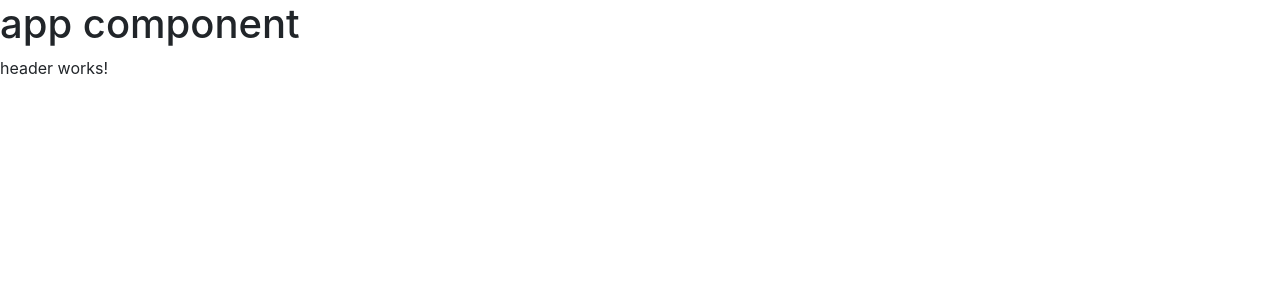
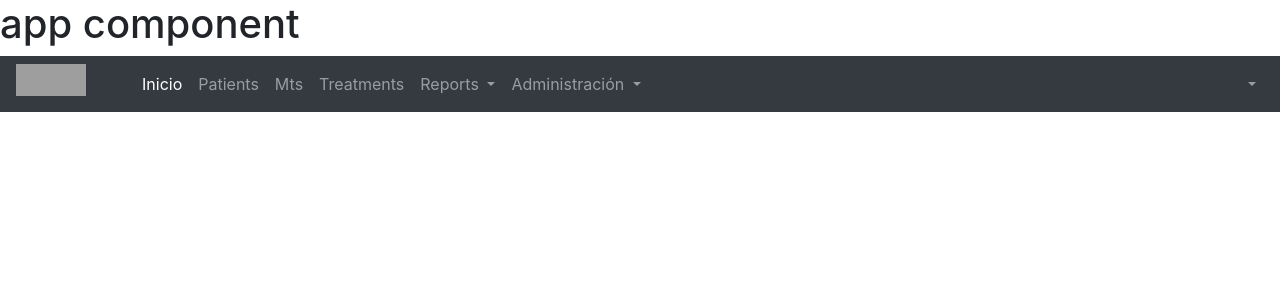
Before and after one commit to kenneth-995/yappfrontendangular, an Angular app: page /home in a window 1280 px wide. Shown: the top 300 px of the page. Built offline with nearby package versions, Linux system fonts and the light colour scheme; grey boxes are pictures that could not be loaded.

Commit message:
hidden header in login

```diff
--- a/src/app/app.component.html
+++ b/src/app/app.component.html
@@ -1,5 +1,5 @@
 <h1>app component</h1>
 <header>
-    <app-header></app-header>
+    <app-header *ngIf="headerFooter"></app-header>
 </header>
 <router-outlet></router-outlet>
--- a/src/app/app.component.ts
+++ b/src/app/app.component.ts
@@ -1,4 +1,6 @@
 import { Component } from '@angular/core';
+import { NavigationEnd, Router } from '@angular/router';
+import { filter } from 'rxjs/operators';
 
 @Component({
   selector: 'app-root',
@@ -7,4 +9,19 @@ import { Component } from '@angular/core';
 })
 export class AppComponent {
   title = 'yappfrontend';
+
+  headerFooter: boolean = false;
+  lastUrl: string;
+  currentUrl: string;
+
+  constructor(private router: Router) { }
+
+  ngOnInit(): void {
+    this.router.events.pipe(filter((event) => event instanceof NavigationEnd))
+    .subscribe((event: NavigationEnd) => {
+      this.headerFooter = (event.url !== '/login')
+
+    });
+
+  }
 }
--- a/src/app/interceptors/auth.service.ts
+++ b/src/app/interceptors/auth.service.ts
@@ -9,30 +9,50 @@ import { Router } from '@angular/router';
 })
 export class AuthService implements HttpInterceptor {
 
-  constructor() {}
+  constructor(private route: Router,) {}
 
-  intercept(req: HttpRequest<any>, next: HttpHandler): Observable<HttpEvent<any>> {
-    const token: string = 'asdasdasd';
+  intercept(request: HttpRequest<any>, next: HttpHandler): Observable<HttpEvent<any>> {
+    const token = 'Bearer ' + localStorage.getItem('accessToken') || '';
 
-    let request = req;
+    const headers = new HttpHeaders({
+      'Authorization': token
+    })
 
-    let headers = {
-      'Content-Type':'application/json',
-     // 'Access-Control-Allow-Origin:': '*'
-    };
+    if (localStorage.getItem('accessToken')) {
+      request = request.clone(
+        {
+          headers: new HttpHeaders({
+            'Authorization': 'Bearer ' + localStorage.getItem('accessToken'),
+          })
+        });
+    }
 
 
-    request = req.clone({
-      setHeaders: headers
-    });
-    console.log('[interceptor]: ')
-    console.log('headers: ')
-    console.log(request.headers)
-    console.log('body: ')
-    console.log(request.body)
-    console.log('[end interceptor]: ')
+    return next.handle(request).pipe(catchError((error: HttpErrorResponse) => {
+      console.log(error);
+      if (error.status == 401) {
+        if (request.url.includes('info') == false) {
+          //this.ngxLoader.stop();
+          localStorage.removeItem('accessToken');
+          localStorage.removeItem('username');
+          this.route.navigateByUrl('/login')
+        }
+      };
 
-    return next.handle(request);
+      return next.handle(request)
+    })).pipe(
+      finalize(() => {
+        console.log('Desde el interceptor! -> token = ' + token)
+        console.log('Desde el interceptor! -> request = ')
+        console.log(request)
+        /* this.count--;
+
+        if (this.count == 0 ) {
+          this.spinner.hide();
+        } */
+
+      })
+    );
   }
 
 }
--- a/src/app/modules/shared/header/header.component.html
+++ b/src/app/modules/shared/header/header.component.html
@@ -1 +1,68 @@
-<p>header works!</p>
+<nav class="navbar navbar-expand-sm navbar-dark bg-dark mb-1">
+    <div class="collapse navbar-collapse" id="navbarText">
+        <ul class="navbar-nav mr-auto components">
+          <li class="nav-item">
+            <img width="70" height="32" src="./../../../../assets//images//logo_yapp.png"/>
+          </li>
+          <li class="nav-item ml-5">
+            <a class="nav-link orange" [routerLink]="[ 'home' ]" routerLinkActive="active">
+                Inicio
+            </a>
+          </li>
+            <li class="nav-item">
+              <a class="nav-link" [routerLink]="[ 'request-dayoff' ]" routerLinkActive="active">
+                  Patients
+              </a>
+            </li>
+            <li class="nav-item">
+              <a class="nav-link orange" [routerLink]="[ 'members' ]" routerLinkActive="active">
+                  Mts
+              </a>
+            </li>
+            <li class="nav-item">
+              <a class="nav-link orange" [routerLink]="[ 'workschedule' ]" routerLinkActive="active">
+                  Treatments
+              </a>
+            </li>
+            <li class="nav-item dropdown" ><!-- *ngIf="userIsAdminOrResponsable" -->
+              <a class="nav-link dropdown-toggle" href="#" id="navbarDropdown" role="button" data-toggle="dropdown" aria-haspopup="true" aria-expanded="false">
+                Reports
+              </a>
+              <div class="dropdown-menu">
+                <a class="dropdown-item" [routerLink]="['admin']">Días libres</a>
+                <a class="dropdown-item" [routerLink]="['admin', 'workscheduler', 'stats']">Turnos de trabajo</a>
+
+              </div>
+            </li>
+            <li class="nav-item dropdown"><!-- *ngIf="userIsAdminOrResponsable -->
+              <a class="nav-link dropdown-toggle" href="#" id="navbarDropdown" role="button" data-toggle="dropdown" aria-haspopup="true" aria-expanded="false">
+                Administración
+              </a>
+              <div class="dropdown-menu">
+                <a class="dropdown-item" [routerLink]="['admin', 'daysOffYear']">Configurar días libres anuales</a>
+                <a class="dropdown-item" [routerLink]="['admin', 'departments', 'daysoff']">Configurar días libres del departamento</a>
+                <a class="dropdown-item" [routerLink]="['admin', 'workscheduler', 'types']">Configurar turnos de trabajo</a>
+                <a class="dropdown-item" [routerLink]="['admin', 'departments']">Departamentos</a>
+                <a class="dropdown-item" [routerLink]="['admin', 'members']">Miembros</a>
+                <a class="dropdown-item" [routerLink]="['admin', 'daysoff', 'types']">Tipos días libres</a>
+              </div>
+            </li>
+
+
+
+        </ul>
+        <div class="collapse navbar-collapse w-20 order-2 dual-collapse2" id="navbarNav">
+            <ul class="navbar-nav ml-auto">
+              <li class="nav-item dropdown">
+                <a class="nav-link dropdown-toggle orange" href="#" id="navbarDropdown" role="button" data-toggle="dropdown" aria-haspopup="true" aria-expanded="false">
+                  <i class="fas fa-user mr-1"></i>{{username}}
+                </a>
+                <div class="dropdown-menu ">
+                  <a class="dropdown-item" routerLink="/login" (click)='logout()'><i class="fas fa-sign-out-alt mr-1"></i> Salir</a>
+                </div>
+              </li>
+            </ul>
+
+          </div>
+    </div>
+</nav>
```
